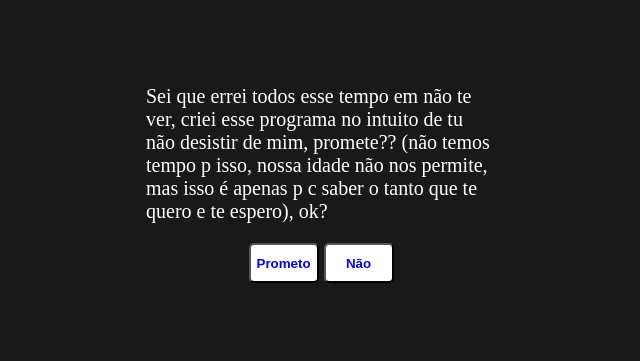
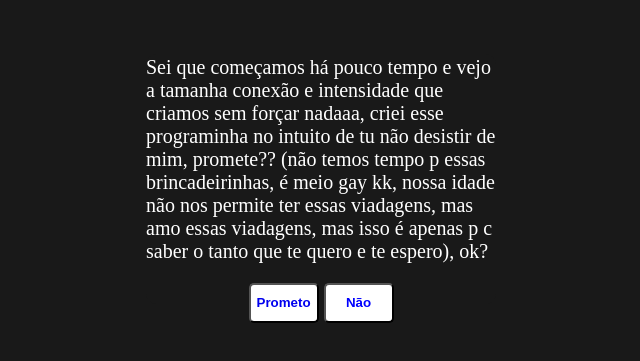
Before and after one commit to PlquestOficial/alinegift, a plain HTML site: page index.html in a window 1280 px wide. Shown: the part 229-590 px from the top of the page, without its empty margins (319-959 px from the left). Drawn offline with Linux system fonts and the light colour scheme.

Commit message:
Atualizar o index.html

```diff
--- a/index.html
+++ b/index.html
@@ -47,7 +47,7 @@ button {
 </head>
 <body style="background-color: #191919;">
     <div class="box">
-        <p> Sei que errei todos esse tempo em não te ver, criei esse programa no intuito de tu não desistir de mim, promete?? (não temos tempo p isso, nossa idade não nos permite, mas isso é apenas p c saber o tanto que te quero e te espero), ok?</p>
+        <p> Sei que começamos há pouco tempo e vejo a tamanha conexão e intensidade que criamos sem forçar nadaaa, criei esse programinha no intuito de tu não desistir de mim, promete?? (não temos tempo p essas brincadeirinhas, é meio gay kk, nossa idade não nos permite ter essas viadagens, mas amo essas viadagens, mas isso é apenas p c saber o tanto que te quero e te espero), ok?</p>
         <div class="buttons-container">
             <button>
                 <a href="index2.html">Prometo</a>
```
